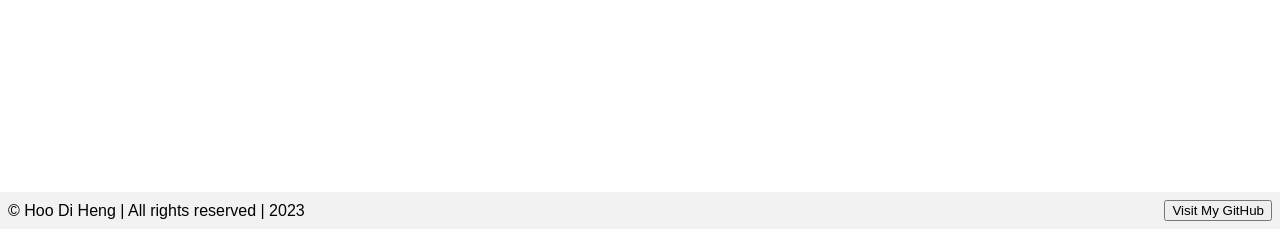
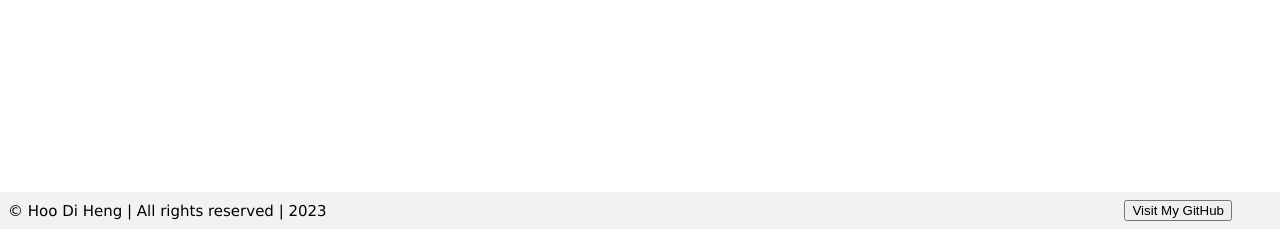
Before and after one commit to grenn24/News-Aggregator-with-chrome-extension-, a Python web app: template templates/home.html in a window 1280 px wide. Shown: the part 571-800 px from the top of the page. Run offline with Jinja, Linux system fonts and the light colour scheme; the template is opened without the code that fills it, so the values that code supplies are empty.

Commit message:
update home.css styling file

```diff
--- a/static/home.css
+++ b/static/home.css
@@ -241,3 +241,15 @@ footer.visible {
 footer.invisible {
     transform: translateY(100%);
   }
+
+/* Styling for left and right content contained inside the footer */
+.footer-left {
+    float: left;
+    font-family: "Verdana", sans-serif;
+    font-size: 15px
+  }
+
+.footer-right {
+    float: right;
+    margin-right: 40px;
+  }
```
